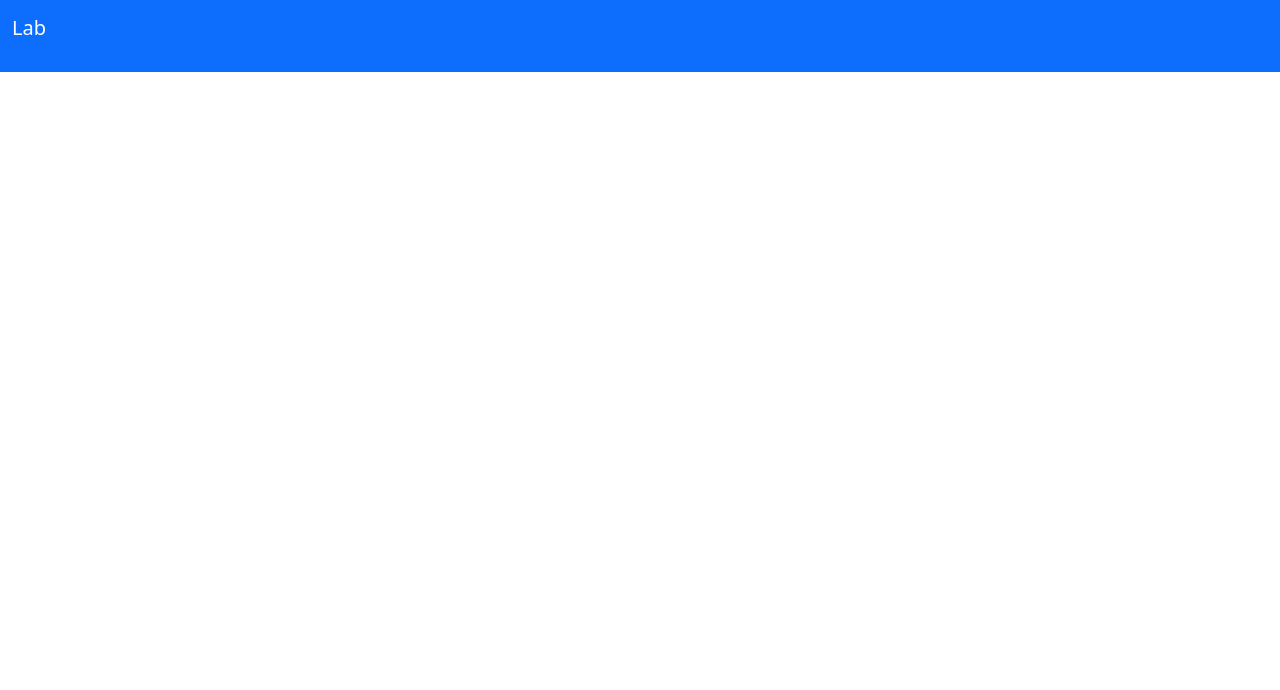
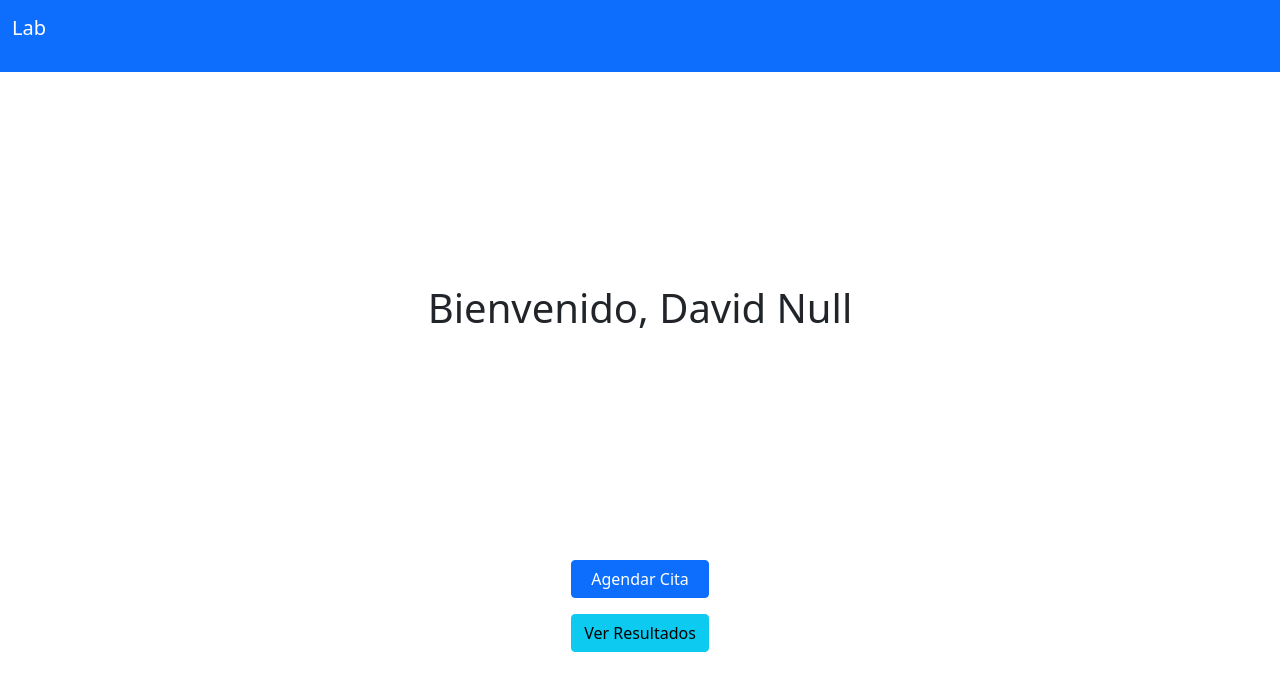
Before and after one commit to sarrietav-dev/lab-samples-app, a Next.js app in the folder frontend/: page / in a window 1280 px wide. Shown: the top 690 px of the page. Built offline with nearby package versions, Linux system fonts and the light colour scheme.

Commit message:
💄 Add buttons and heading

```diff
--- a/frontend/pages/index.tsx
+++ b/frontend/pages/index.tsx
@@ -5,13 +5,20 @@ import styles from '../styles/Home.module.css';
 
 const Home: NextPage = () => {
   return (
-    <>
+    <div style={{ height: '100vh' }}>
       <nav className="navbar navbar-dark bg-primary">
         <div className="container-fluid">
           <p className="navbar-brand">Lab</p>
         </div>
       </nav>
-    </>
+      <div className="d-flex h-100 flex-column align-items-center justify-content-evenly">
+        <h1>Bienvenido, David Null</h1>
+        <div className="d-flex flex-column">
+          <button className="btn btn-primary my-2">Agendar Cita</button>
+          <button className="btn btn-info my-2">Ver Resultados</button>
+        </div>
+      </div>
+    </div>
   );
 };
 
```
